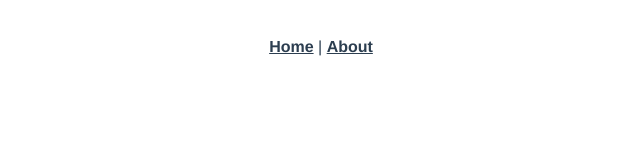
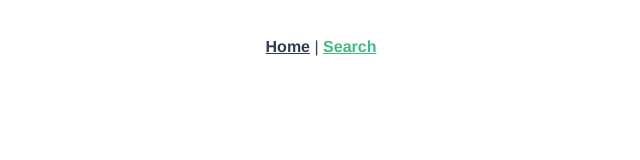
Before and after one commit to Mockingjay1316/SolegalCopycat-frontend, a Vue app: page /#/search in a window 1280 px wide. Shown: the top 160 px of the page, without its empty margins (319-959 px from the left). Built offline with nearby package versions, Linux system fonts and the light colour scheme.

Commit message:
Easy frontend.

```diff
--- a/src/App.vue
+++ b/src/App.vue
@@ -2,7 +2,7 @@
   <div id="app">
     <div id="nav">
       <router-link to="/">Home</router-link> |
-      <router-link to="/about">About</router-link>
+      <router-link to="/search">Search</router-link>
     </div>
     <router-view/>
   </div>
--- a/src/router/index.js
+++ b/src/router/index.js
@@ -11,12 +11,12 @@ Vue.use(VueRouter)
     component: Home
   },
   {
-    path: '/about',
-    name: 'About',
+    path: '/search',
+    name: 'Search',
     // route level code-splitting
     // this generates a separate chunk (about.[hash].js) for this route
     // which is lazy-loaded when the route is visited.
-    component: () => import(/* webpackChunkName: "about" */ '../views/About.vue')
+    component: () => import('../views/Search.vue')
   }
 ]
 
--- a/src/views/About.vue
+++ /dev/null
@@ -1,5 +0,0 @@
-<template>
-  <div class="about">
-    <h1>This is an about page</h1>
-  </div>
-</template>
--- a/src/views/Home.vue
+++ b/src/views/Home.vue
@@ -1,18 +1,23 @@
 <template>
   <div class="home">
-    <img alt="Vue logo" src="../assets/logo.png">
-    <HelloWorld msg="Welcome to Your Vue.js App"/>
+    <el-input v-model="input" placeholder="请输入搜索内容"></el-input>
+    <el-button type="primary" @click="doSearch">搜索</el-button>
   </div>
 </template>
 
 <script>
-// @ is an alias to /src
-import HelloWorld from '@/components/HelloWorld.vue'
-
 export default {
   name: 'Home',
-  components: {
-    HelloWorld
+  data() {
+    return {
+      input: ''
+    }
+  },
+  methods: {
+    doSearch(e) {
+      console.log('click', e);
+      this.$router.push({path:'/search',query:{id:this.input}});
+    }
   }
 }
 </script>
--- /dev/null
+++ b/src/views/Search.vue
@@ -0,0 +1,14 @@
+<template>
+  <div class="about">
+    <h1>{{ this.$route.query.id }}</h1>
+  </div>
+</template>
+
+<script>
+export default {
+  name: 'Search',
+  mounted: function () {
+    console.log('get ' + this.$route.query.id)
+  }
+}
+</script>
```
